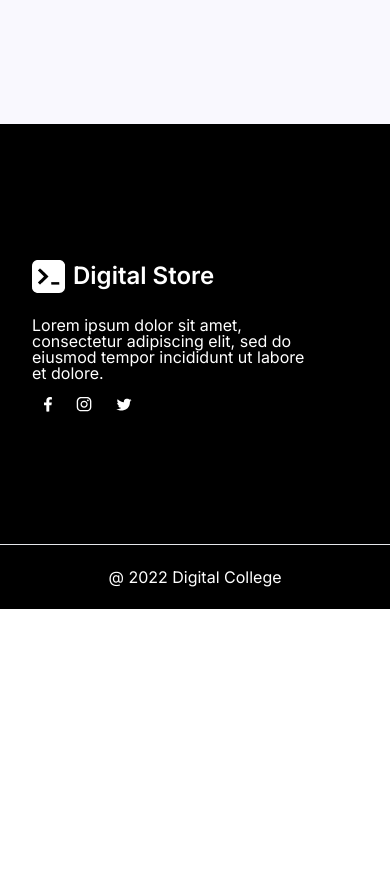
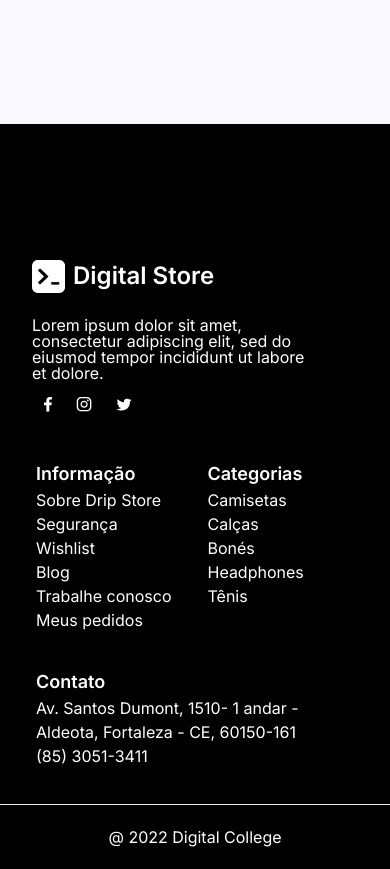
Before and after one commit to ajuteixeira/client-drip-store, a React (Vite) app in the folder client/: page /pedidosroutes in a window 390 px wide. Shown: the part 960-1829 px from the top of the page. Before the commit the page ends 1569 px from the top, so only its background shows below. Built offline with nearby package versions, Linux system fonts and the light colour scheme.

Commit message:
footer responsivo

```diff
--- a/client/src/components/Footer.jsx
+++ b/client/src/components/Footer.jsx
@@ -4,9 +4,11 @@ import logo from "../assets/images/logobranco.png";
 export default function Footer() {
   return (
     <>
-      <footer className="footer bg-black pt-6 absolute w-full  ">
-        <div className="conteudo flex m-10 mx-10 justify-between"></div>
-        <div className='flex gap-24'>
+
+      <footer className="footer lg:flex-col bg-black pt-6 absolute w-full  ">
+      <div className='flex  flex-col lg:flex-row'>
+        <div className="conteudo flex m-10 mx-10 justify-between "></div>
+        <div className='flex gap-24 '>
         <div className="sobre gap-2 p-8 text-white">
           <div className="logotipo flex items-start gap-2 mb-6">
             <img src={logo} alt="" />
@@ -18,9 +20,12 @@ export default function Footer() {
         </p>
         <FooterIcons />
         </div>
+      </div>
 
-        <div className="bloco flex gap-32 text-white">
-          <div className="informacao py-9 cursor-pointer">
+
+<div className='flex ml-9  flex-wrap'>
+        <div className="bloco flex md:gap-32 gap-9 text-white">
+          <div className="informacao md:py-9 cursor-pointer">
             <h1 className="titulo text-lg font-semibold ">Informação</h1>
             <p className="texto text-base font-normal">Sobre Drip Store</p>
             <p className="texto text-base font-normal">Segurança</p>
@@ -29,7 +34,7 @@ export default function Footer() {
             <p className="texto text-base font-normal">Trabalhe conosco</p>
             <p className="texto text-base font-normal">Meus pedidos</p>
           </div>
-          <div className="categorias py-9 cursor-pointer ">
+          <div className="categorias md:py-9 cursor-pointer ">
             <h1 className="titulo text-lg font-semibold">Categorias</h1>
             <p className="texto text-base font-normal">Camisetas</p>
             <p className="texto text-base font-normal">Calças</p>
@@ -37,6 +42,9 @@ export default function Footer() {
             <p className="texto text-base font-normal">Headphones</p>
             <p className="texto text-base font-normal">Tênis</p>
           </div>
+
+    </div>
+    <div className='flex md:ml-32'>
           <div className="contato text-lg font-semibold text-white py-9 cursor-pointer ">
             <h1 className="titulo font-semibold text-lg cursor-pointer ">
               Contato
@@ -49,6 +57,7 @@ export default function Footer() {
           </div>
         </div>
         </div>
+    </div>
         <hr />
         <span className="dc flex justify-center font-normal py-5 text-white">
           @ 2022 Digital College
--- a/client/src/components/Pedido.jsx
+++ b/client/src/components/Pedido.jsx
@@ -13,7 +13,7 @@ export default function Pedido(props) {
             {props.numero ? (
               <Text
                 type="mini-description"
-                className="leading-[10px]"
+                className="leading-[8px]"
                 children={`Pedido n ${props.numero} `}
               />
             ) : (
```
